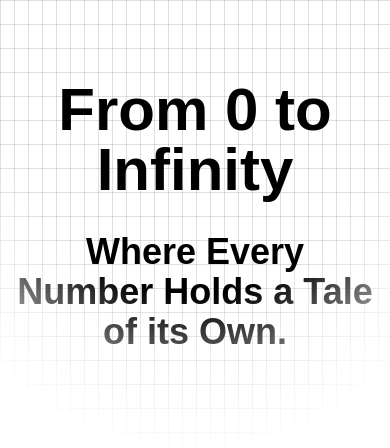
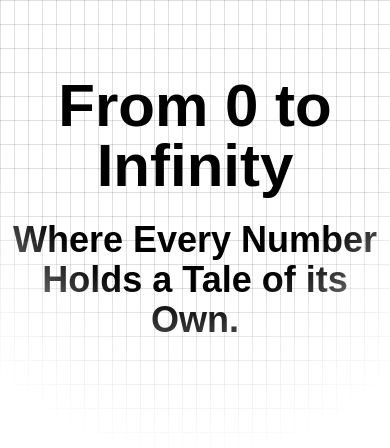
Before and after one commit to mohdshahzil/digit-delights, a Next.js app: page / in a window 390 px wide. Shown: the top 448 px of the page. Built offline with nearby package versions, Linux system fonts and the light colour scheme.

Commit message:
corrected-padding

```diff
--- a/app/page.tsx
+++ b/app/page.tsx
@@ -6,10 +6,10 @@ export default function page() {
       <div className="relative h-screen w-screen  bg-white">
         <div className="absolute bottom-0 left-0 right-0 top-0 bg-[linear-gradient(to_right,#4f4f4f2e_1px,transparent_1px),linear-gradient(to_bottom,#4f4f4f2e_1px,transparent_1px)] bg-[size:14px_24px] [mask-image:radial-gradient(ellipse_80%_50%_at_50%_0%,#000_70%,transparent_110%)]">
           <div className="text-center md:mt-20 mt-16 ">
-            <div className="md:text-7xl  text-6xl   font-extrabold p-4">
+            <div className="md:text-7xl  text-6xl   font-extrabold md:p-4 p-3">
               From 0 to Infinity
             </div>
-            <div className="md:text-5xl text-4xl font-bold  p-4">
+            <div className="md:text-5xl text-4xl font-bold  md:p-4 p-3">
               {" "}
               Where Every Number Holds a Tale of its Own.{" "}
             </div>
```
